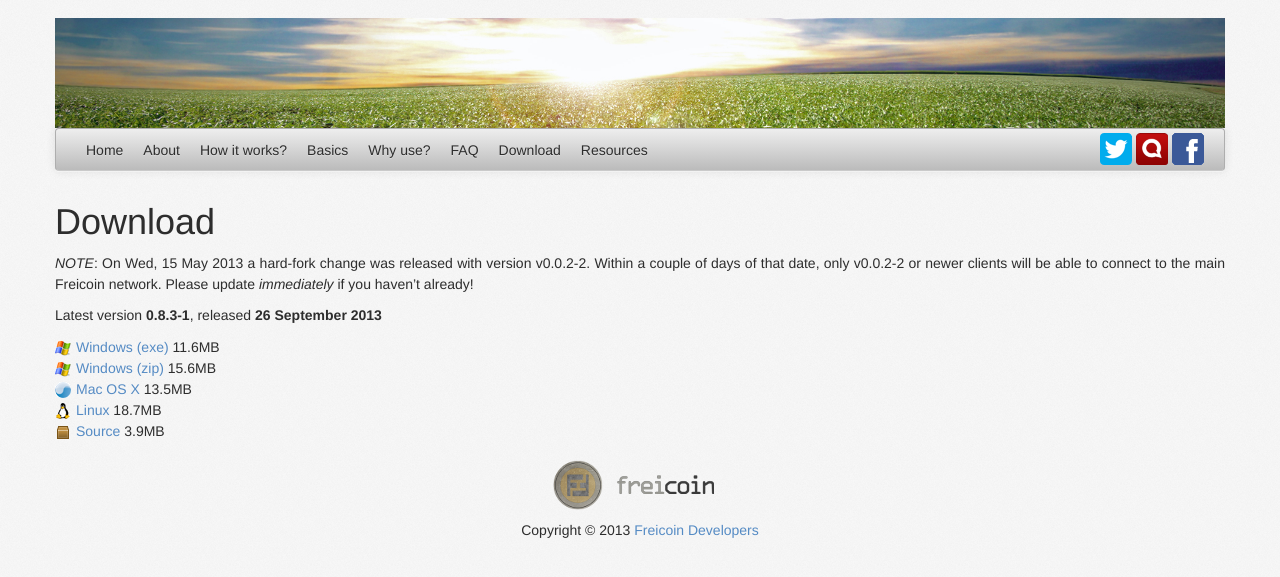
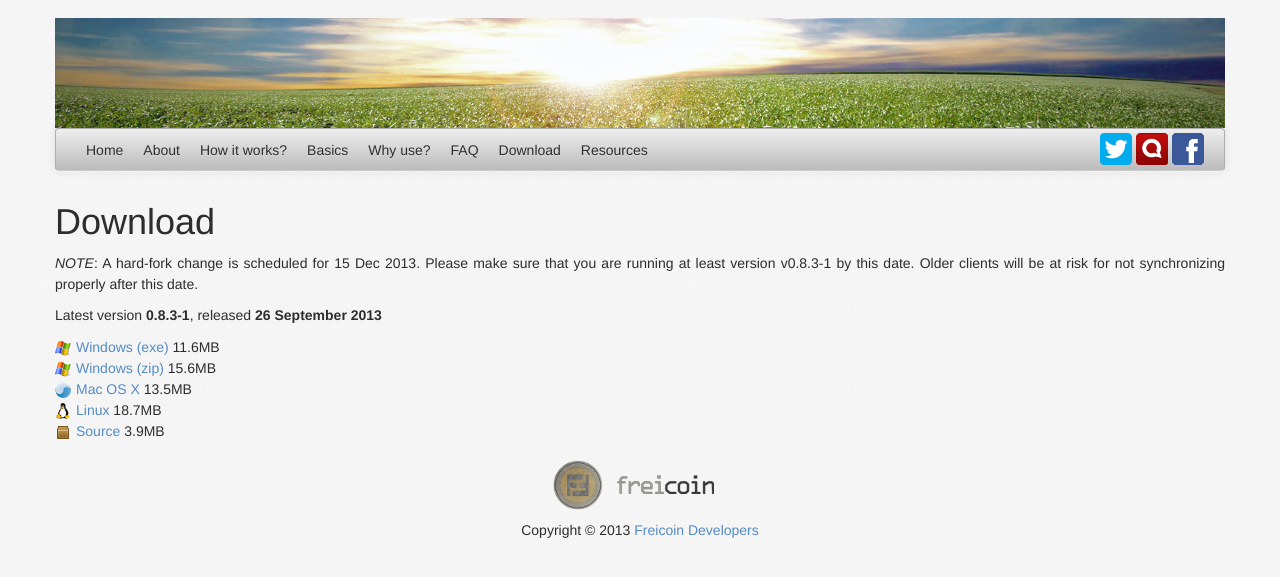
Before and after one commit to freicoin/freico.in, a Jekyll site: the page built from download/index.md, in a window 1280 px wide. Shown: the top 577 px of the page. Built offline with Jekyll 4.4.1, drawn with Linux system fonts in a browser that asks for light colours; nearby versions of some CDN libraries; some web fonts are replaced; comment, search, counter and statistics services are not loaded.

Commit message:
Added note about December hard-fork.

```diff
--- a/download/index.md
+++ b/download/index.md
@@ -7,7 +7,7 @@ title: Download Freicoin
 
 <h1>Download</h1>
 
-*NOTE*: On Wed, 15 May 2013 a hard-fork change was released with version v0.0.2-2. Within a couple of days of that date, only v0.0.2-2 or newer clients will be able to connect to the main Freicoin network. Please update _immediately_ if you haven't already!
+*NOTE*: A hard-fork change is scheduled for 15 Dec 2013. Please make sure that you are running at least version v0.8.3-1 by this date. Older clients will be at risk for not synchronizing properly after this date.
 
 Latest version <strong>{{ site.freicoin.version }}</strong>, released <strong>{{ site.freicoin.release_date|date:"%d %B %Y" }}</strong>
 
```
